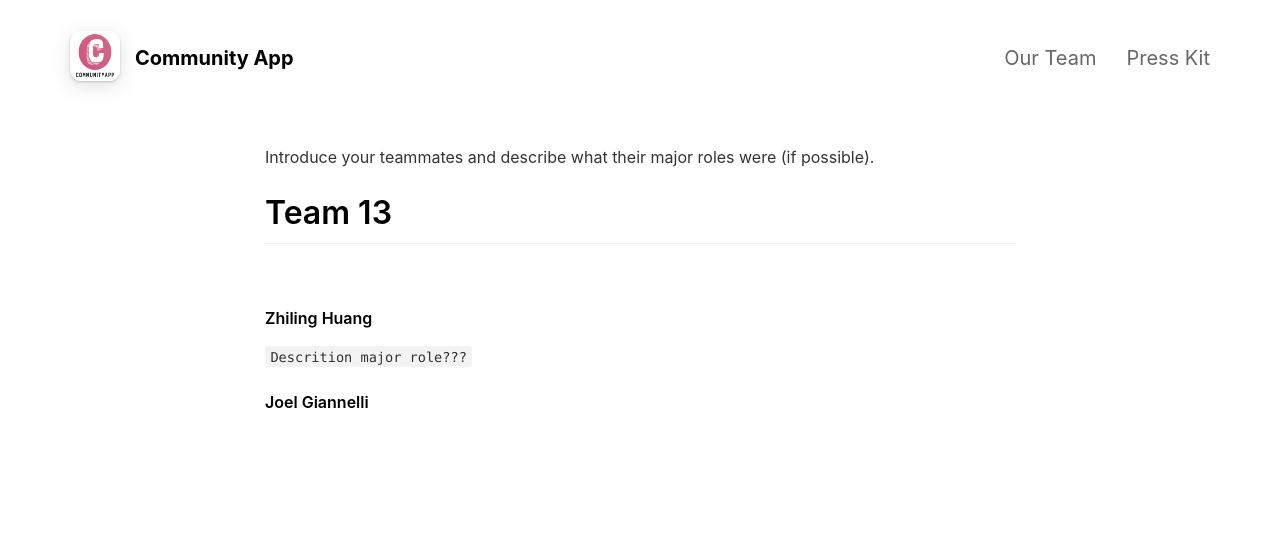
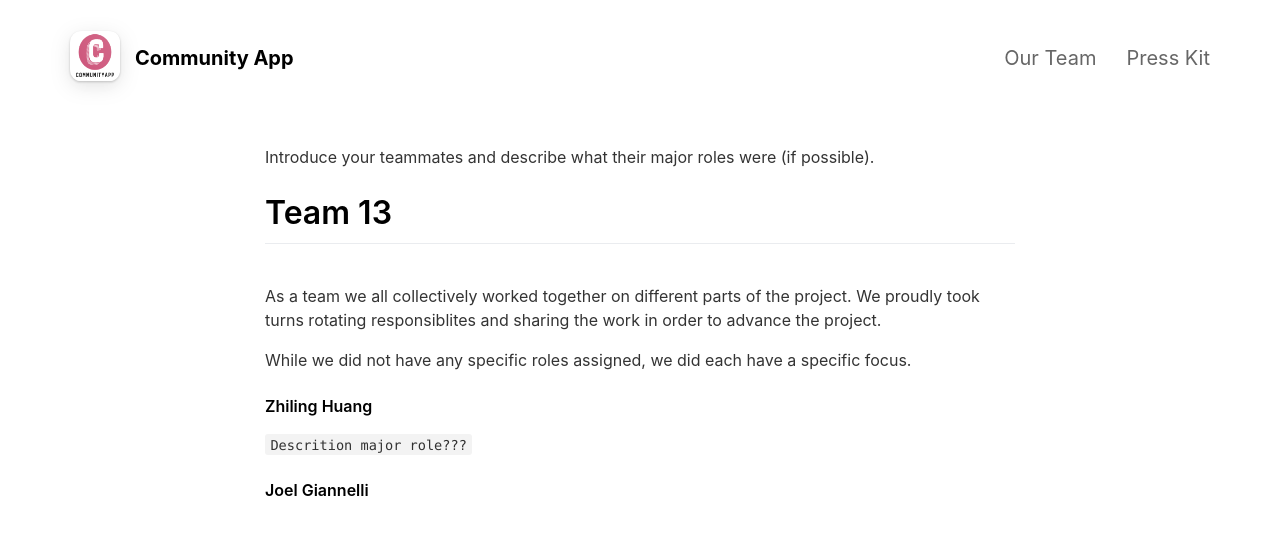
Before and after one commit to jg100/CommunityApp, a Jekyll site: the page built from _pages/Our_Team.md, in a window 1280 px wide. Shown: the top 535 px of the page. Built offline with Jekyll 4.4.1, drawn with Linux system fonts in a browser that asks for light colours; nearby versions of some CDN libraries.

Commit message:
our team update

```diff
--- a/_pages/Our_Team.md
+++ b/_pages/Our_Team.md
@@ -9,6 +9,9 @@ Introduce your teammates and describe what their major roles were (if possible).
 
 # Team 13
 <br>
+As a team we all collectively worked together on different parts of the project. We proudly took turns rotating responsiblites and sharing the work in order to advance the project.
+
+While we did not have any specific roles assigned, we did each have a specific focus.
 
 #### Zhiling Huang
 `Descrition major role???`
```
